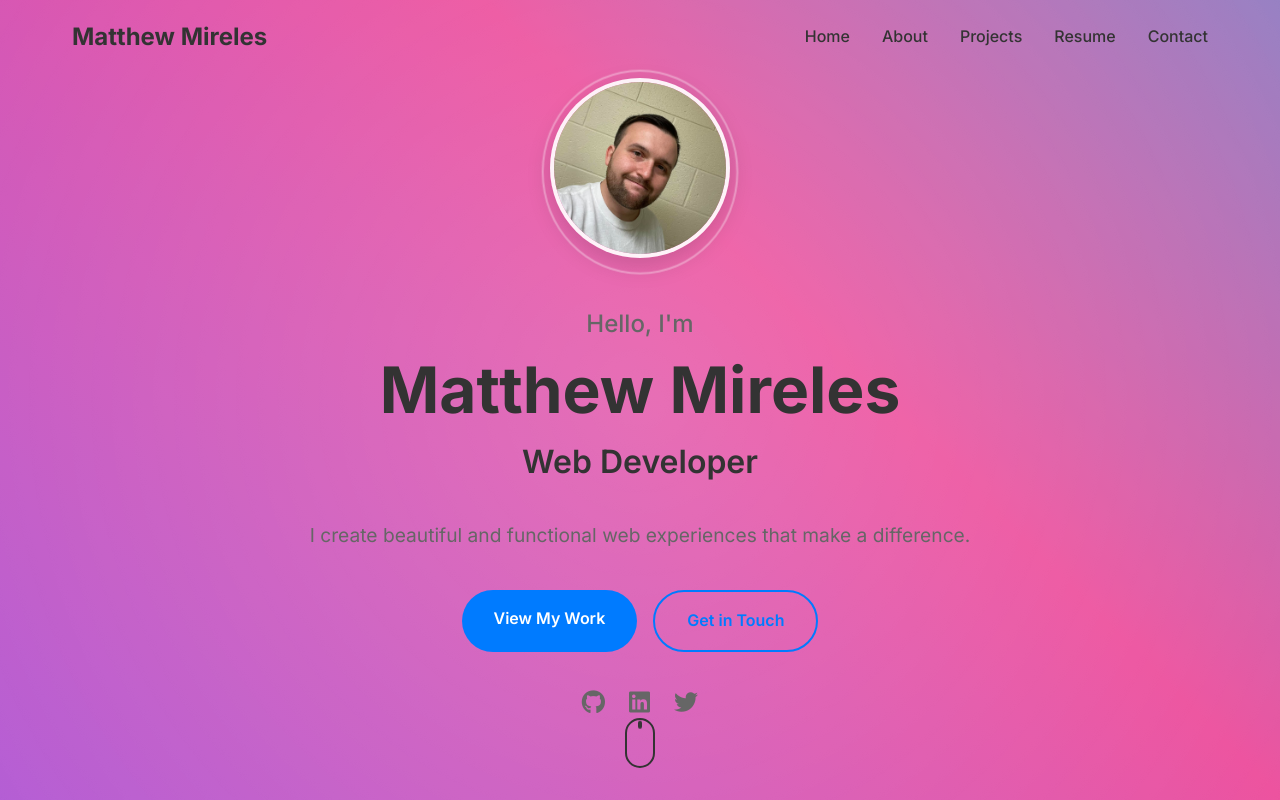
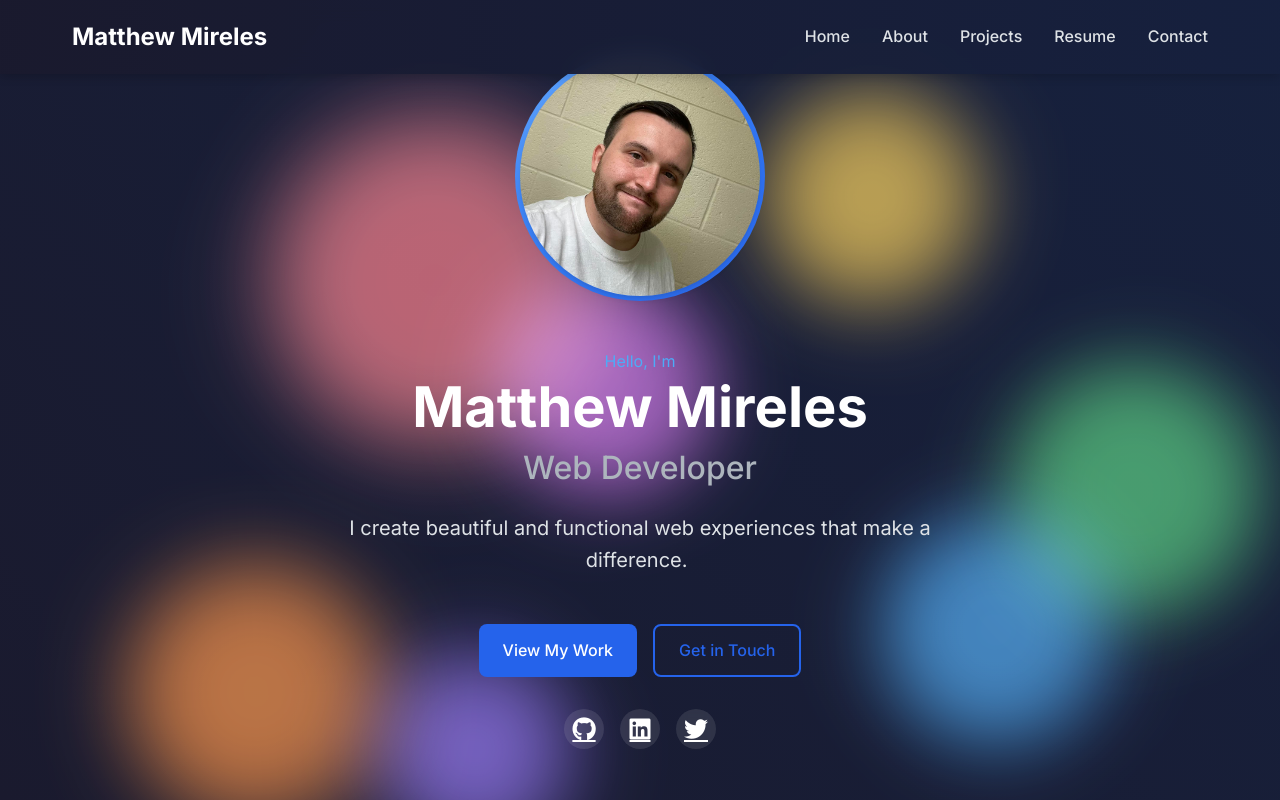
Before and after one commit to DinoMunchy/Personal-Website-React, a React (Create React App) app: page /#/ in a window 1280 px wide. Shown: the top 800 px of the page. Built offline with nearby package versions, Linux system fonts and the light colour scheme; no server answers.

Commit message:
Update navbar styling to match page color scheme and improve overall UI consistency

```diff
--- a/package.json
+++ b/package.json
@@ -12,10 +12,12 @@
     "react-dom": "^18.2.0",
     "react-router-dom": "^6.22.0",
     "react-scripts": "5.0.1",
+    "react-type-animation": "^3.2.0",
+    "react-typed": "^2.0.12",
     "web-vitals": "^2.1.4"
   },
   "scripts": {
-    "start": "set HTTPS=true&&react-scripts start",
+    "start": "react-scripts start",
     "build": "react-scripts build",
     "test": "react-scripts test",
     "eject": "react-scripts eject",
--- a/src/components/Hero.jsx
+++ b/src/components/Hero.jsx
@@ -1,44 +1,93 @@
-import React from 'react';
+import React, { useState, useEffect } from 'react';
+import { TypeAnimation } from 'react-type-animation';
 import '../styles/Hero.css';
 
 const Hero = () => {
+  const [mousePosition, setMousePosition] = useState({ x: 0, y: 0 });
+  const [bgPosition, setBgPosition] = useState({ x: 50, y: 50 });
+
+  const handleMouseMove = (e) => {
+    const rect = e.currentTarget.getBoundingClientRect();
+    const x = ((e.clientX - rect.left) / rect.width) * 100;
+    const y = ((e.clientY - rect.top) / rect.height) * 100;
+    setMousePosition({ x, y });
+
+    // Update background position with a smoother movement for lava effect
+    setBgPosition({
+      x: 50 + (x - 50) * 0.05,
+      y: 50 + (y - 50) * 0.05
+    });
+  };
+
   return (
-    <section className="hero">
+    <section
+      className="hero"
+      onMouseMove={handleMouseMove}
+      style={{
+        '--mouse-x': `${bgPosition.x}%`,
+        '--mouse-y': `${bgPosition.y}%`
+      }}
+    >
+      <div className="lava-background">
+        <div className="lava-blob blob-1"></div>
+        <div className="lava-blob blob-2"></div>
+        <div className="lava-blob blob-3"></div>
+        <div className="lava-blob blob-4"></div>
+        <div className="lava-blob blob-5"></div>
+        <div className="lava-blob blob-6"></div>
+        <div className="lava-blob blob-7"></div>
+      </div>
+      <div className="container">
         <div className="hero-content">
-        <div className="profile-picture">
+          <div className="hero-image">
+            <div
+              className="profile-picture"
+              onMouseMove={handleMouseMove}
+              style={{
+                '--mouse-x': `${mousePosition.x}%`,
+                '--mouse-y': `${mousePosition.y}%`
+              }}
+            >
               <img
-            src={process.env.PUBLIC_URL + '/profile.jpeg'}
+                src="/profile.jpeg"
                 alt="Matthew Mireles"
-            className="profile-img"
+                className="profile-img fade-in"
               />
             </div>
+          </div>
+          <div className="hero-text">
+            <span className="hero-greeting">Hello, I'm</span>
             <h1 className="hero-title">
-          <span className="greeting">Hello, I'm</span>
               <span className="name">Matthew Mireles</span>
               <span className="title">Web Developer</span>
             </h1>
-        <p className="hero-description">
-          I create beautiful and functional web experiences
-          that make a difference.
-        </p>
+            <div className="hero-description">
+              <TypeAnimation
+                sequence={[
+                  'I create beautiful and functional web experiences that make a difference.',
+                ]}
+                wrapper="span"
+                speed={40}
+                className="typed-text"
+              />
+            </div>
             <div className="hero-cta">
               <a href="#projects" className="btn btn-primary">View My Work</a>
               <a href="#contact" className="btn btn-secondary">Get in Touch</a>
             </div>
             <div className="hero-social">
-          <a href="https://github.com" target="_blank" rel="noopener noreferrer">
+              <a href="https://github.com" target="_blank" rel="noopener noreferrer" className="social-link">
                 <i className="fab fa-github"></i>
               </a>
-          <a href="https://linkedin.com" target="_blank" rel="noopener noreferrer">
+              <a href="https://linkedin.com" target="_blank" rel="noopener noreferrer" className="social-link">
                 <i className="fab fa-linkedin"></i>
               </a>
-          <a href="https://twitter.com" target="_blank" rel="noopener noreferrer">
+              <a href="https://twitter.com" target="_blank" rel="noopener noreferrer" className="social-link">
                 <i className="fab fa-twitter"></i>
               </a>
             </div>
           </div>
-      <div className="hero-scroll">
-        <div className="scroll-indicator"></div>
+        </div>
       </div>
     </section>
   );
--- a/src/styles/App.css
+++ b/src/styles/App.css
@@ -1,4 +1,23 @@
-@import url('https://fonts.googleapis.com/css2?family=Inter:wght@400;500;600;700&display=swap');
+@import url('https://fonts.googleapis.com/css2?family=Inter:wght@300;400;500;600;700&display=swap');
+
+:root {
+  --primary-color: #2563eb;
+  --primary-dark: #1d4ed8;
+  --secondary-color: #4f46e5;
+  --accent-color: #06b6d4;
+  --text-primary: #1f2937;
+  --text-secondary: #4b5563;
+  --background-light: #f9fafb;
+  --background-dark: #111827;
+  --white: #ffffff;
+  --gray-100: #f3f4f6;
+  --gray-200: #e5e7eb;
+  --gray-300: #d1d5db;
+  --success: #10b981;
+  --error: #ef4444;
+  --border-radius: 8px;
+  --transition: all 0.3s cubic-bezier(0.4, 0, 0.2, 1);
+}
 
 * {
   margin: 0;
@@ -8,12 +27,14 @@
 
 html {
   scroll-behavior: smooth;
+  font-size: 16px;
 }
 
 body {
   font-family: 'Inter', sans-serif;
   line-height: 1.6;
-  color: #333;
+  color: var(--text-primary);
+  background-color: var(--background-light);
   overflow-x: hidden;
 }
 
@@ -23,42 +44,105 @@ body {
   flex-direction: column;
 }
 
+/* Typography */
+h1, h2, h3, h4, h5, h6 {
+  font-weight: 700;
+  line-height: 1.2;
+  margin-bottom: 1rem;
+}
+
+h1 { font-size: 3.5rem; }
+h2 { font-size: 2.5rem; }
+h3 { font-size: 2rem; }
+h4 { font-size: 1.5rem; }
+h5 { font-size: 1.25rem; }
+h6 { font-size: 1rem; }
+
+p {
+  margin-bottom: 1rem;
+  color: var(--text-secondary);
+}
+
 /* Custom scrollbar */
 ::-webkit-scrollbar {
-  width: 10px;
+  width: 8px;
 }
 
 ::-webkit-scrollbar-track {
-  background: #f1f1f1;
+  background: var(--gray-100);
 }
 
 ::-webkit-scrollbar-thumb {
-  background: #888;
-  border-radius: 5px;
+  background: var(--gray-300);
+  border-radius: 4px;
 }
 
 ::-webkit-scrollbar-thumb:hover {
-  background: #555;
+  background: var(--gray-400);
 }
 
 /* Selection color */
 ::selection {
-  background: #007bff;
-  color: white;
+  background: var(--primary-color);
+  color: var(--white);
 }
 
 /* Smooth transitions */
 a, button {
-  transition: all 0.3s ease;
+  transition: var(--transition);
 }
 
 /* Focus styles */
 :focus {
-  outline: 2px solid #007bff;
+  outline: 2px solid var(--primary-color);
   outline-offset: 2px;
 }
 
-/* Loading animation */
+/* Container */
+.container {
+  width: 100%;
+  max-width: 1200px;
+  margin: 0 auto;
+  padding: 0 1.5rem;
+}
+
+/* Buttons */
+.btn {
+  display: inline-flex;
+  align-items: center;
+  justify-content: center;
+  padding: 0.75rem 1.5rem;
+  border-radius: var(--border-radius);
+  font-weight: 500;
+  text-decoration: none;
+  cursor: pointer;
+  transition: var(--transition);
+}
+
+.btn-primary {
+  background-color: var(--primary-color);
+  color: var(--white);
+  border: none;
+}
+
+.btn-primary:hover {
+  background-color: var(--primary-dark);
+  transform: translateY(-2px);
+}
+
+.btn-secondary {
+  background-color: transparent;
+  color: var(--primary-color);
+  border: 2px solid var(--primary-color);
+}
+
+.btn-secondary:hover {
+  background-color: var(--primary-color);
+  color: var(--white);
+  transform: translateY(-2px);
+}
+
+/* Animations */
 @keyframes fadeIn {
   from {
     opacity: 0;
@@ -70,6 +154,37 @@ a, button {
   }
 }
 
+@keyframes slideIn {
+  from {
+    transform: translateX(-100%);
+  }
+  to {
+    transform: translateX(0);
+  }
+}
+
 .fade-in {
   animation: fadeIn 0.6s ease forwards;
 }
+
+.slide-in {
+  animation: slideIn 0.6s ease forwards;
+}
+
+/* Responsive Design */
+@media (max-width: 768px) {
+  html {
+    font-size: 14px;
+  }
+
+  .container {
+    padding: 0 1rem;
+  }
+
+  h1 { font-size: 2.5rem; }
+  h2 { font-size: 2rem; }
+  h3 { font-size: 1.75rem; }
+  h4 { font-size: 1.25rem; }
+  h5 { font-size: 1.1rem; }
+  h6 { font-size: 1rem; }
+}
--- a/src/styles/Hero.css
+++ b/src/styles/Hero.css
@@ -2,176 +2,312 @@
   min-height: 100vh;
   display: flex;
   align-items: center;
-  justify-content: center;
+  padding: 2rem 0;
   position: relative;
-  padding: 0 2rem;
-  background: linear-gradient(
-    45deg,
-    #00C9FF,
-    #92FE9D,
-    #8B5CF6,
-    #EC4899,
-    #00C9FF
-  );
-  background-size: 400% 400%;
-  animation: gradientAnimation 15s ease infinite;
-  animation-delay: 0s;
+  overflow: hidden;
+  background-color: #1a1a2e;
+}
+
+.lava-background {
+  position: absolute;
+  top: 0;
+  left: 0;
+  right: 0;
+  bottom: 0;
+  z-index: 0;
+  background: linear-gradient(45deg, #1a1a2e, #16213e);
   overflow: hidden;
 }
 
-.hero::before {
-  content: '';
+.lava-blob {
   position: absolute;
-  width: 200%;
-  height: 200%;
-  background: radial-gradient(circle, rgba(255,255,255,0.2) 0%, rgba(255,255,255,0) 70%);
-  animation: rotate 20s linear infinite;
+  border-radius: 50%;
+  filter: blur(40px);
+  opacity: 0.7;
+  animation: blobFloat 20s infinite;
+  transition: all 0.3s ease;
+  mix-blend-mode: screen;
+}
+
+.blob-1 {
+  width: 300px;
+  height: 300px;
+  background: radial-gradient(circle at center, #ff6b6b, #ff8787);
+  top: 20%;
+  left: 20%;
   animation-delay: 0s;
 }
 
-.hero-content {
+.blob-2 {
+  width: 250px;
+  height: 250px;
+  background: radial-gradient(circle at center, #4dabf7, #339af0);
+  top: 60%;
+  left: 70%;
+  animation-delay: -5s;
+}
+
+.blob-3 {
+  width: 200px;
+  height: 200px;
+  background: radial-gradient(circle at center, #9775fa, #845ef7);
+  top: 80%;
+  left: 30%;
+  animation-delay: -10s;
+}
+
+.blob-4 {
+  width: 280px;
+  height: 280px;
+  background: radial-gradient(circle at center, #51cf66, #40c057);
+  top: 40%;
+  left: 80%;
+  animation-delay: -7s;
+}
+
+.blob-5 {
+  width: 220px;
+  height: 220px;
+  background: radial-gradient(circle at center, #ffd43b, #fcc419);
+  top: 10%;
+  left: 60%;
+  animation-delay: -3s;
+}
+
+.blob-6 {
+  width: 260px;
+  height: 260px;
+  background: radial-gradient(circle at center, #ff922b, #fd7e14);
+  top: 70%;
+  left: 10%;
+  animation-delay: -12s;
+}
+
+.blob-7 {
+  width: 240px;
+  height: 240px;
+  background: radial-gradient(circle at center, #da77f2, #cc5de8);
+  top: 30%;
+  left: 40%;
+  animation-delay: -8s;
+}
+
+@keyframes blobFloat {
+  0% {
+    transform: translate(0, 0) scale(1) rotate(0deg);
+  }
+  33% {
+    transform: translate(30px, -30px) scale(1.1) rotate(120deg);
+  }
+  66% {
+    transform: translate(-30px, 30px) scale(0.9) rotate(240deg);
+  }
+  100% {
+    transform: translate(0, 0) scale(1) rotate(360deg);
+  }
+}
+
+.container {
   position: relative;
   z-index: 1;
+  max-width: 1200px;
+  margin: 0 auto;
+  padding: 0 2rem;
+}
+
+.hero-content {
+  display: flex;
+  flex-direction: column;
+  align-items: center;
   text-align: center;
+  gap: 2rem;
+}
+
+.hero-text {
   max-width: 800px;
+  margin: 0 auto;
+  color: white;
+}
+
+.hero-greeting {
+  color: #4dabf7;
 }
 
 .hero-title {
+  font-size: 3.5rem;
+  line-height: 1.2;
+  margin-bottom: 1.5rem;
   display: flex;
   flex-direction: column;
   gap: 0.5rem;
-  margin-bottom: 2rem;
 }
 
-.greeting {
-  font-size: 1.5rem;
-  color: #666;
+.hero-title .name {
+  color: white;
+  font-size: 3.5rem;
+  font-weight: 700;
+}
+
+.hero-title .title {
+  color: #adb5bd;
+  font-size: 2rem;
   font-weight: 500;
 }
 
-.name {
-  font-size: 4rem;
-  font-weight: 700;
-  color: #333;
-  line-height: 1.2;
+.hero-description {
+  color: #dee2e6;
+  font-size: 1.25rem;
+  margin-bottom: 3rem;
+  max-width: 600px;
+  min-height: 60px;
 }
 
-.title {
-  font-size: 2rem;
-  color: #333;
-  font-weight: 600;
+.typed-text {
+  display: inline-block;
 }
 
-.hero-description {
-  font-size: 1.2rem;
-  color: #666;
-  margin-bottom: 2.5rem;
-  line-height: 1.6;
+.typed-cursor {
+  font-size: 1.25rem;
+  color: #2563eb;
+  opacity: 1;
+  animation: blink 0.7s infinite;
+}
+
+@keyframes blink {
+  0% { opacity: 1; }
+  50% { opacity: 0; }
+  100% { opacity: 1; }
 }
 
 .hero-cta {
   display: flex;
   gap: 1rem;
+  margin-bottom: 2rem;
   justify-content: center;
-  margin-bottom: 2rem;
+  width: 100%;
 }
 
 .btn {
-  padding: 1rem 2rem;
-  border-radius: 50px;
-  font-weight: 600;
+  display: inline-flex;
+  align-items: center;
+  justify-content: center;
+  padding: 0.75rem 1.5rem;
+  border-radius: 0.5rem;
+  font-weight: 500;
+  transition: all 0.3s ease;
   text-decoration: none;
-  transition: all 0.3s ease;
+  min-width: 120px;
 }
 
 .btn-primary {
-  background: #007bff;
+  background-color: #2563eb;
   color: white;
 }
 
 .btn-primary:hover {
-  background: #0056b3;
-  transform: translateY(-2px);
+  background-color: #1d4ed8;
 }
 
 .btn-secondary {
-  background: transparent;
-  color: #007bff;
-  border: 2px solid #007bff;
+  background-color: #e2e8f0;
+  color: #1e293b;
 }
 
 .btn-secondary:hover {
-  background: #007bff;
-  color: white;
-  transform: translateY(-2px);
+  background-color: #cbd5e1;
 }
 
 .hero-social {
   display: flex;
-  gap: 1.5rem;
+  gap: 1rem;
   justify-content: center;
+  width: 100%;
 }
 
-.hero-social a {
-  color: #666;
+.social-link {
+  color: white;
   font-size: 1.5rem;
   transition: all 0.3s ease;
+  display: flex;
+  align-items: center;
+  justify-content: center;
+  width: 40px;
+  height: 40px;
+  border-radius: 50%;
+  background-color: rgba(255, 255, 255, 0.1);
+  backdrop-filter: blur(5px);
 }
 
-.hero-social a:hover {
-  color: #007bff;
-  transform: translateY(-3px);
+.social-link:hover {
+  color: white;
+  background-color: rgba(255, 255, 255, 0.2);
+  transform: translateY(-2px);
 }
 
-.hero-scroll {
-  position: absolute;
-  bottom: 2rem;
-  left: 50%;
-  transform: translateX(-50%);
+.hero-image {
+  display: flex;
+  justify-content: center;
+  align-items: center;
+  margin-bottom: 1rem;
 }
 
-.scroll-indicator {
-  width: 30px;
-  height: 50px;
-  border: 2px solid #333;
-  border-radius: 15px;
+.profile-picture {
   position: relative;
+  width: 250px;
+  height: 250px;
+  padding: 5px;
+  border-radius: 50%;
+  background: radial-gradient(
+    circle at var(--mouse-x, 50%) var(--mouse-y, 50%),
+    #60a5fa 0%,
+    #3b82f6 25%,
+    #2563eb 50%,
+    #1d4ed8 75%,
+    #1e40af 100%
+  );
+  background-size: 200% 200%;
+  transition: background 0.1s ease;
+  cursor: pointer;
 }
 
-.scroll-indicator::before {
+.profile-img {
+  width: 100%;
+  height: 100%;
+  object-fit: cover;
+  border-radius: 50%;
+  box-shadow: 0 4px 6px -1px rgba(0, 0, 0, 0.1), 0 2px 4px -1px rgba(0, 0, 0, 0.06);
+  opacity: 0;
+  animation: fadeIn 1s ease-in forwards;
+  position: relative;
+  z-index: 1;
+}
+
+.animate-border::before {
   content: '';
   position: absolute;
-  top: 0;
-  left: 50%;
-  transform: translateX(-50%);
-  width: 4px;
-  height: 8px;
-  background: #333;
-  border-radius: 4px;
-  animation: scroll 2s infinite;
+  top: -5px;
+  left: -5px;
+  right: -5px;
+  bottom: -5px;
+  border-radius: 50%;
+  background: linear-gradient(45deg, #2563eb, #3b82f6, #60a5fa, #2563eb);
+  background-size: 400% 400%;
+  animation: borderAnimation 3s ease infinite;
+  z-index: -1;
 }
 
-@keyframes scroll {
-  0% {
-    transform: translate(-50%, 0);
+@keyframes fadeIn {
+  from {
+    opacity: 0;
+    transform: scale(0.95);
+  }
+  to {
     opacity: 1;
-  }
-  100% {
-    transform: translate(-50%, 30px);
-    opacity: 0;
+    transform: scale(1);
   }
 }
 
-@keyframes rotate {
-  from {
-    transform: rotate(0deg);
-  }
-  to {
-    transform: rotate(360deg);
-  }
-}
-
-@keyframes gradientAnimation {
+@keyframes borderAnimation {
   0% {
     background-position: 0% 50%;
   }
@@ -183,136 +319,32 @@
   }
 }
 
-@media (max-width: 768px) {
-  .hero {
-    padding: 4rem 1.5rem;
-    min-height: 100vh;
+@media (max-width: 1024px) {
+  .hero-content {
+    gap: 1.5rem;
   }
 
-  .hero-content {
-    padding: 0 1rem;
+  .profile-picture {
+    width: 200px;
+    height: 200px;
+  }
+}
+
+@media (max-width: 640px) {
+  .hero-title {
+    font-size: 2.5rem;
   }
 
-  .hero-title {
-    gap: 0.3rem;
-    margin-bottom: 1.5rem;
-  }
-
-  .greeting {
-    font-size: 1.2rem;
-  }
-
-  .name {
-    font-size: 2.8rem;
-    line-height: 1.1;
-  }
-
-  .title {
-    font-size: 1.6rem;
+  .hero-title .title {
+    font-size: 1.5rem;
   }
 
   .hero-description {
-    font-size: 1.1rem;
-    margin-bottom: 2rem;
-    padding: 0 1rem;
-  }
-
-  .hero-cta {
-    flex-direction: column;
-    gap: 1rem;
-    margin-bottom: 2rem;
-    padding: 0 1rem;
-  }
-
-  .btn {
-    width: 100%;
-    text-align: center;
-    padding: 0.8rem 1.5rem;
-  }
-
-  .hero-social {
-    margin-top: 1rem;
+    font-size: 1.125rem;
   }
 
   .profile-picture {
-    margin-bottom: 2rem;
-  }
-
-  .profile-img {
-    width: 150px;
-    height: 150px;
+    width: 180px;
+    height: 180px;
   }
 }
-
-@media (max-width: 480px) {
-  .hero {
-    padding: 3rem 1rem;
-  }
-
-  .name {
-    font-size: 2.4rem;
-  }
-
-  .title {
-    font-size: 1.4rem;
-  }
-
-  .hero-description {
-    font-size: 1rem;
-    padding: 0 0.5rem;
-  }
-
-  .profile-img {
-    width: 120px;
-    height: 120px;
-  }
-}
-
-.profile-picture {
-  margin-bottom: 2.5rem;
-  position: relative;
-  display: inline-block;
-}
-
-.profile-img {
-  width: 180px;
-  height: 180px;
-  border-radius: 50%;
-  object-fit: cover;
-  border: 4px solid rgba(255, 255, 255, 0.9);
-  box-shadow: 0 8px 24px rgba(0, 0, 0, 0.15);
-  transition: transform 0.3s ease, box-shadow 0.3s ease;
-  background-color: rgba(255, 255, 255, 0.1);
-}
-
-.profile-img:hover {
-  transform: scale(1.05);
-  box-shadow: 0 12px 28px rgba(0, 0, 0, 0.2);
-}
-
-.profile-picture::after {
-  content: '';
-  position: absolute;
-  top: -8px;
-  left: -8px;
-  right: -8px;
-  bottom: -8px;
-  border: 2px solid rgba(255, 255, 255, 0.6);
-  border-radius: 50%;
-  animation: pulse 2s infinite;
-}
-
-@keyframes pulse {
-  0% {
-    transform: scale(1);
-    opacity: 0.6;
-  }
-  50% {
-    transform: scale(1.05);
-    opacity: 0.2;
-  }
-  100% {
-    transform: scale(1);
-    opacity: 0.6;
-  }
-}
--- a/src/styles/Navbar.css
+++ b/src/styles/Navbar.css
@@ -6,13 +6,30 @@
   z-index: 1000;
   padding: 1rem 0;
   transition: all 0.3s ease;
-  background: transparent;
+  background: linear-gradient(
+    90deg,
+    rgba(26, 26, 46, 0.95),
+    rgba(22, 33, 62, 0.95)
+  );
+  backdrop-filter: blur(10px);
+  box-shadow: 0 2px 10px rgba(0, 0, 0, 0.2);
 }
 
 .navbar.scrolled {
-  background: rgba(255, 255, 255, 0.95);
-  backdrop-filter: blur(10px);
-  box-shadow: 0 2px 10px rgba(0, 0, 0, 0.1);
+  padding: 0.75rem 0;
+  box-shadow: 0 4px 15px rgba(0, 0, 0, 0.3);
+}
+
+@keyframes gradientAnimation {
+  0% {
+    background-position: 0% 50%;
+  }
+  50% {
+    background-position: 100% 50%;
+  }
+  100% {
+    background-position: 0% 50%;
+  }
 }
 
 .navbar-container {
@@ -27,13 +44,13 @@
 .navbar-logo {
   font-size: 1.5rem;
   font-weight: 700;
-  color: #333;
+  color: white;
   text-decoration: none;
   transition: color 0.3s ease;
 }
 
 .navbar-logo:hover {
-  color: #007bff;
+  color: #4dabf7;
 }
 
 .navbar-menu {
@@ -43,11 +60,16 @@
 }
 
 .nav-link {
-  color: #333;
+  color: #dee2e6;
   text-decoration: none;
   font-weight: 500;
   position: relative;
   padding: 0.5rem 0;
+  transition: color 0.3s ease;
+}
+
+.nav-link:hover {
+  color: white;
 }
 
 .nav-link::after {
@@ -57,7 +79,7 @@
   left: 0;
   width: 0;
   height: 2px;
-  background: #007bff;
+  background: #4dabf7;
   transition: width 0.3s ease;
 }
 
@@ -79,7 +101,7 @@
   display: block;
   width: 25px;
   height: 2px;
-  background: #333;
+  background: white;
   transition: all 0.3s ease;
 }
 
@@ -94,7 +116,8 @@
     left: -100%;
     width: 100%;
     height: calc(100vh - 70px);
-    background: rgba(255, 255, 255, 0.98);
+    background: rgba(26, 26, 46, 0.98);
+    backdrop-filter: blur(10px);
     flex-direction: column;
     justify-content: center;
     transition: left 0.3s ease;
```
Also changed, not shown: public/test.html (added, +11 -0 lines), src/assets/profile.jpeg (added), 1 other file (tests, documents, lock files or other folders). Lines whose indentation alone changed are shown as unchanged.
